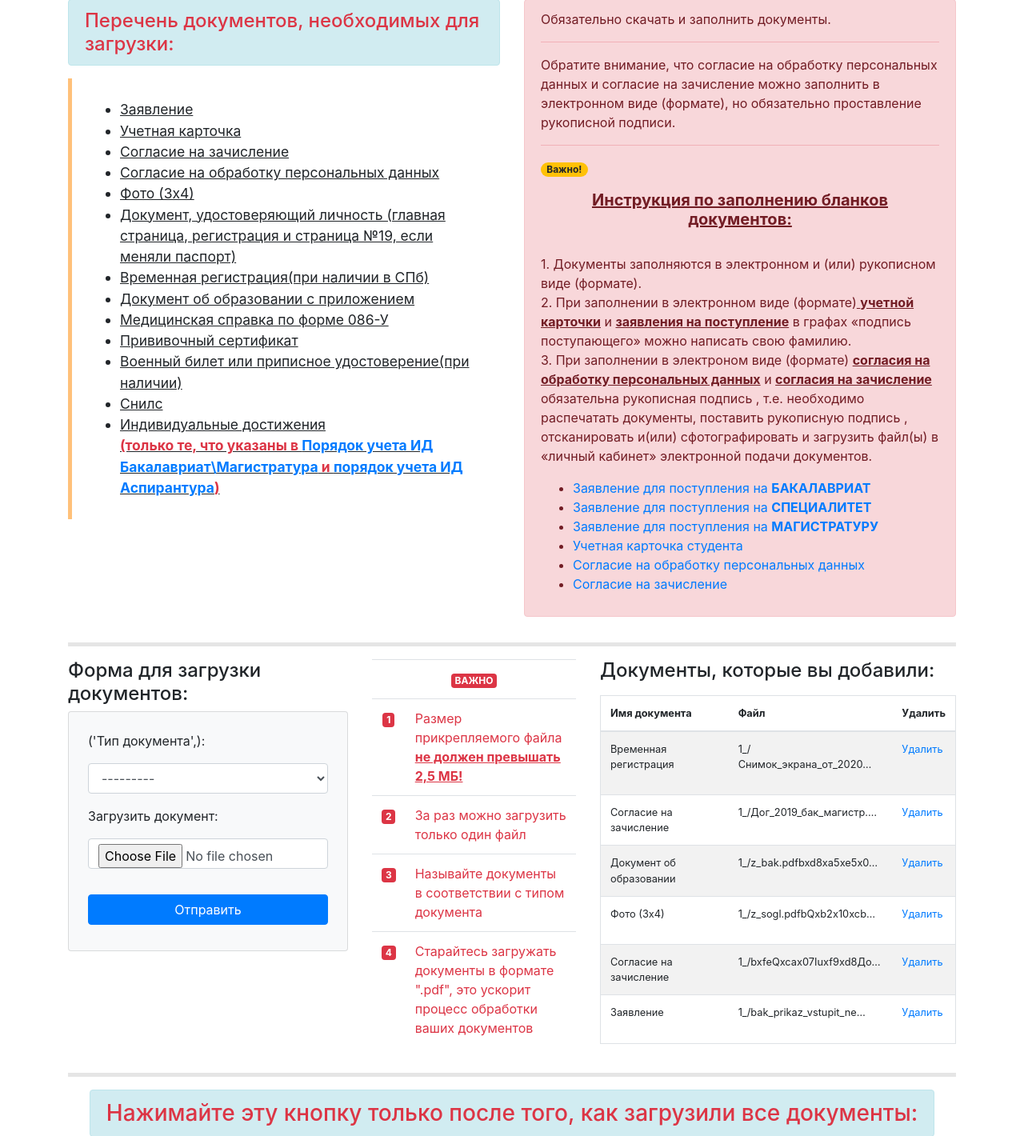
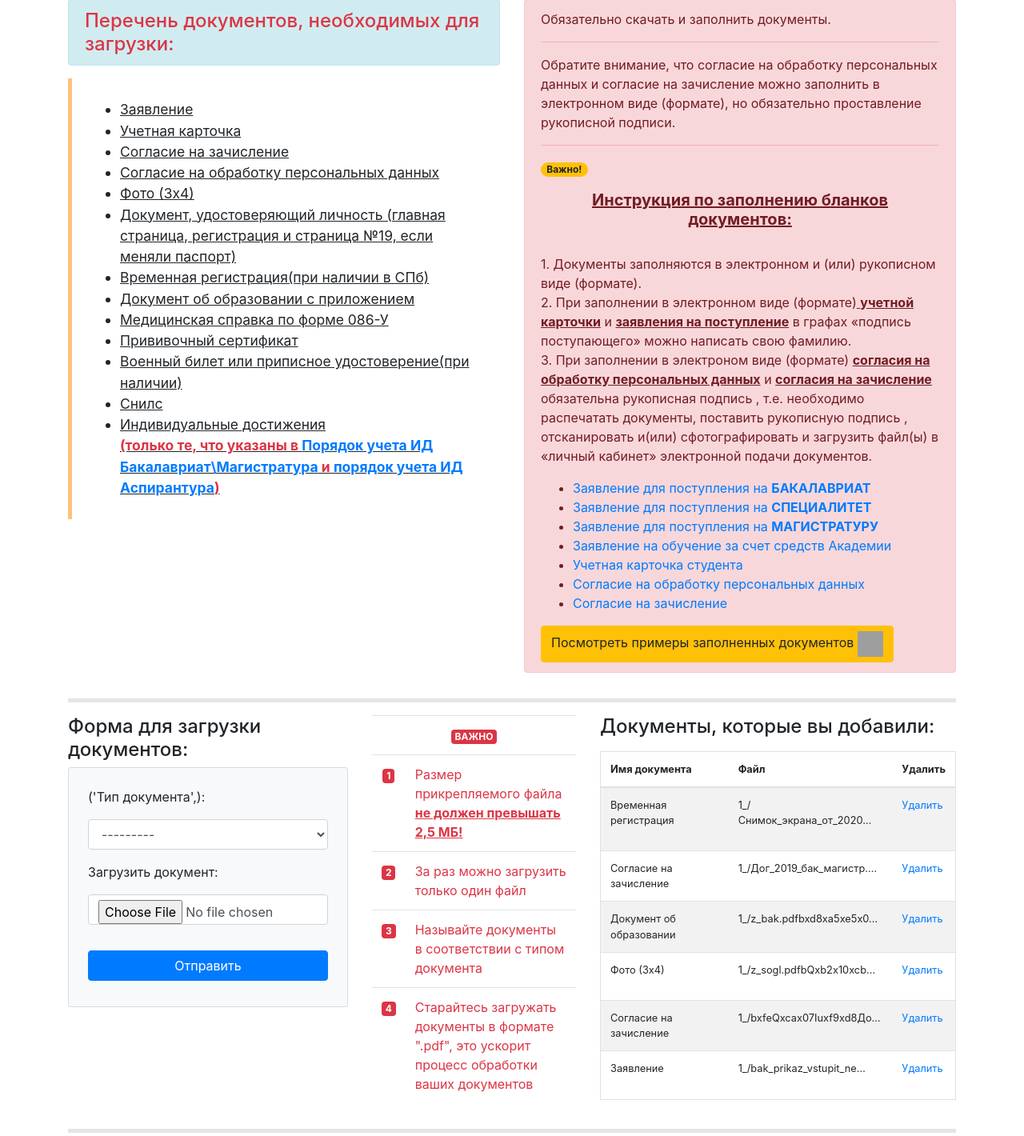
Before and after one commit to Pauuukin/abiturient, a Django app: page /regabitur/add_dok in a window 1280 px wide. Shown: the part 1009-2429 px from the top of the page at 80% size. Run offline with Django 3.2, Linux system fonts and the light colour scheme; a user stored in the database is signed in; data comes from the database, SQL or seed files in the repository; some libraries are stand-ins or nearby versions; grey boxes are pictures that could not be loaded.

Commit message:
upd doc_card template

```diff
--- a/myproject/regabitur/templates/regabitur/includes/doc_card_template.html
+++ b/myproject/regabitur/templates/regabitur/includes/doc_card_template.html
@@ -20,6 +20,7 @@
         <li><a href="{% static 'docPriem2021/blank/z_bak.pdf'%}" target="_blank" >Заявление для поступления на <b>БАКАЛАВРИАТ</b></a></li>
         <li><a href="{% static 'docPriem2021/blank/z_spec.pdf'%}" target="_blank" >Заявление для поступления на <b>СПЕЦИАЛИТЕТ</b></a></li>
         <li><a href="{% static 'docPriem2021/blank/z_mag1.pdf'%}" target="_blank" >Заявление для поступления на <b>МАГИСТРАТУРУ</b></a></li>
+        <li><a href="{% static 'docPriem2021/blank/z_budj.pdf'%}" target="_blank" >Заявление на обучение за счет средств Академии</a></li>
         {% comment %}
         <li><a href="{% static 'docPriem2020/blank/z_asp.pdf'%}" target="_blank" >Заявление для поступления на <b>АСПИРАНТУРУ</b></a></li>
         {% endcomment %}
@@ -27,21 +28,26 @@
         <li><a href="{% static 'docPriem2021/blank/z_pd.pdf'%}" target="_blank" >Согласие на обработку персональных данных</a></li>
         <li><a href="{% static 'docPriem2021/blank/z_sogl.pdf'%}" target="_blank" >Согласие на зачисление</a></li>
     </ul>
-    {% comment %}
+
     <button class="btn btn-warning" type="button" data-toggle="collapse" data-target="#collapseExample" aria-expanded="false" aria-controls="collapseExample">
         Посмотреть примеры заполненных документов <img src="{% static 'icons/box-arrow-down.svg'%}" alt="" width="32" height="32">
     </button>
     <div class="collapse" id="collapseExample">
         <div class="card card-body">
             <ul>
-                <li><a href="{% static 'docPriem2020/blank/example/z_bak_ex.pdf'%}" target="_blank" >Пример: Заявление для поступления на <b>БАКАЛАВРИАТ</b></a></li>
-                <li><a href="{% static 'docPriem2020/blank/example/z_mag_ex.pdf'%}" target="_blank" >Пример: Заявление для поступления на <b>МАГИСТРАТУРУ</b></a></li>
-                <li><a href="{% static 'docPriem2020/blank/example/z_asp_ex.pdf'%}" target="_blank" >Пример: Заявление для поступления на <b>АСПИРАНТУРУ</b></a></li>
-                <li><a href="{% static 'docPriem2020/blank/example/z_uk_ex.pdf'%}" target="_blank" >Пример: Учетная карточка студента</a></li>
-                <li><a href="{% static 'docPriem2020/blank/example/z_pd_ex.pdf'%}" target="_blank" >Пример: Согласие на обработку персональных данных</a></li>
-                <li><a href="{% static 'docPriem2020/blank/example/z_sogl_ex.pdf'%}" target="_blank" >Пример: Согласие на зачисление</a></li>
+                <li><a href="{% static 'docPriem2021/blank/example/z_bak_ex.pdf'%}" target="_blank" >Пример: Заявление для поступления на <b>БАКАЛАВРИАТ</b></a></li>
+                <li><a href="{% static 'docPriem2021/blank/example/z_spec_ex.pdf'%}" target="_blank" >Пример: Заявление для поступления на <b>СПЕЦИАЛИТЕТ</b></a></li>
+                <li><a href="{% static 'docPriem2021/blank/example/z_mag_ex.pdf'%}" target="_blank" >Пример: Заявление для поступления на <b>МАГИСТРАТУРУ</b></a></li>
+                {% comment %}
+                <li><a href="{% static 'docPriem2021/blank/example/z_asp_ex.pdf'%}" target="_blank" >Пример: Заявление для поступления на <b>АСПИРАНТУРУ</b></a></li>
+                {% endcomment %}
+                <li><a href="{% static 'docPriem2021/blank/example/z_budj_ex.pdf'%}" target="_blank" >Заявление на обучение за счет средств Академии</a></li>
+                <li><a href="{% static 'docPriem2021/blank/example/z_uk_ex.pdf'%}" target="_blank" >Пример: Учетная карточка студента</a></li>
+                <li><a href="{% static 'docPriem2021/blank/example/z_pd_ex.pdf'%}" target="_blank" >Пример: Согласие на обработку персональных данных</a></li>
+                <li><a href="{% static 'docPriem2021/blank/example/z_sogl_ex.pdf'%}" target="_blank" >Пример: Согласие на зачисление</a></li>
+                <li><a href="{% static 'docPriem2021/blank/example/z_sogl_p_ex.pdf'%}" target="_blank" >Пример: Согласие на зачисление (законный представитель)</a></li>
             </ul>
         </div>
     </div>
-    {% endcomment %}
+
 </div>
```
Also changed, not shown: myproject/abitur/templates/abitur/bak.html (+5 -2 lines).
